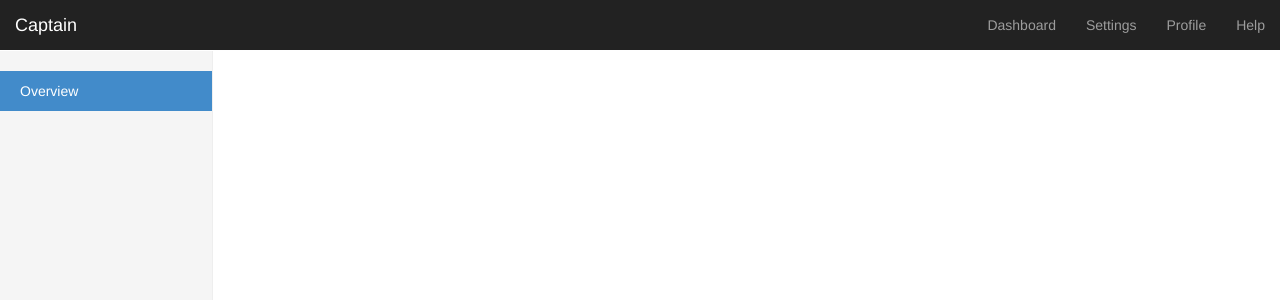
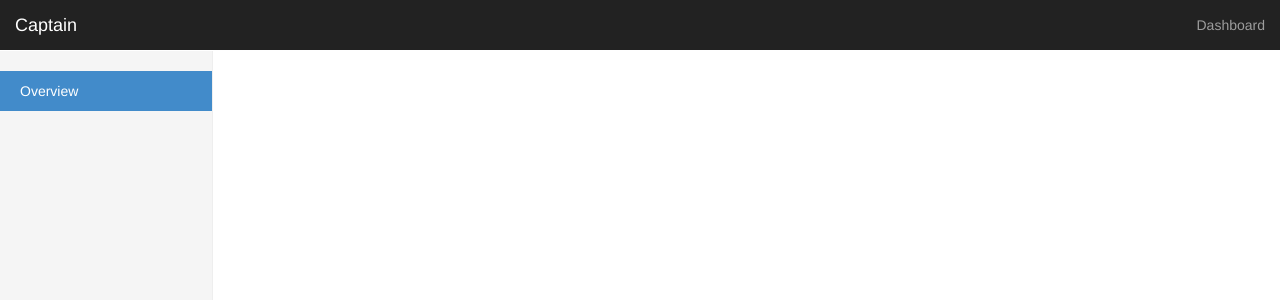
Before and after one commit to dimagi/captain, a Django app: template apps/deploy/templates/chief/base.html in a window 1280 px wide. Shown: the top 300 px of the page. Run offline with Django 3.2, Linux system fonts and the light colour scheme; the template is opened without the code that fills it, so the values that code supplies are empty; parts of the project's set-up code (start-up, migrations or seed data) failed here and were passed over; some libraries are stand-ins or nearby versions.

Commit message:
Remove useless links

```diff
--- a/apps/deploy/templates/chief/base.html
+++ b/apps/deploy/templates/chief/base.html
@@ -34,9 +34,6 @@
         <div id="navbar" class="navbar-collapse collapse">
             <ul class="nav navbar-nav navbar-right">
                 <li><a href="#">Dashboard</a></li>
-                <li><a href="#">Settings</a></li>
-                <li><a href="#">Profile</a></li>
-                <li><a href="#">Help</a></li>
             </ul>
         </div>
     </div>
```
